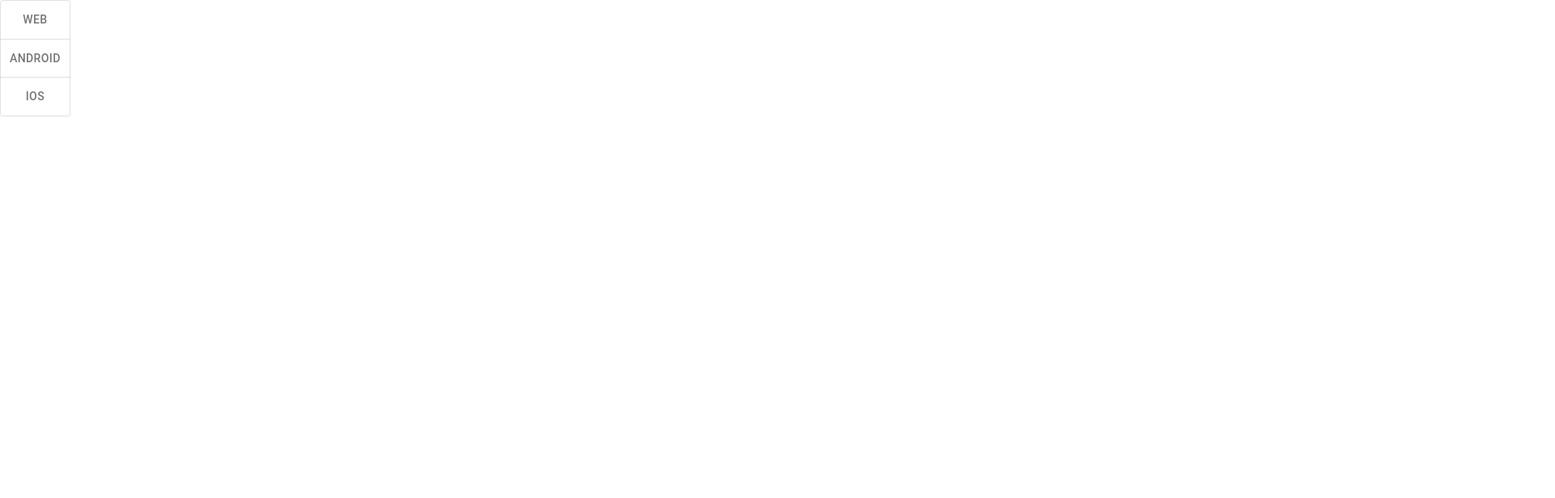
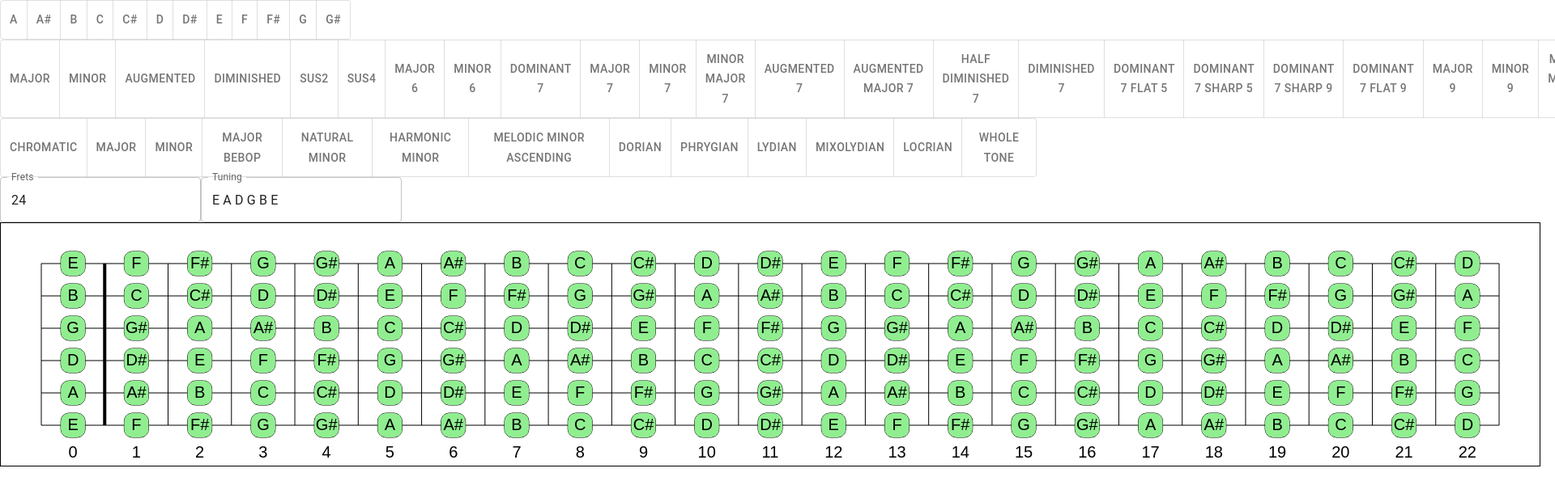
Before and after one commit to joecronin2/Muziek-tool, a React (Vite) app: page / in a window 1280 px wide. Shown: the top 616 px of the page at 81% size, 1920 px wide, since content can reach past the window. Built offline with nearby package versions, Linux system fonts and the light colour scheme; the HTML template or start-up script is replaced by a standard one.

Commit message:
Redid MUIControls. A scale or chord can be applied to the fretboard. Tuning and fretsAmount can be changed too.

```diff
--- a/src/App.tsx
+++ b/src/App.tsx
@@ -4,10 +4,10 @@ import Note from "./models/Note.ts";
 import TestControls from "./components/TestControls.tsx";
 import React, {useState} from "react";
 import NoteGroup from "./models/NoteGroup.ts";
-import NoteSelector from "./components/ButtonLayout.tsx";
 import ButtonLayout from "./components/ButtonLayout.tsx";
 import Scale from "./models/Scale.ts";
-import {Button, ToggleButton, ToggleButtonGroup} from '@mui/material';
+import {Button, createTheme, ThemeProvider, ToggleButton, ToggleButtonGroup} from '@mui/material';
+import MUIControls from "./components/MUIControls.tsx";
 
 function App() {
     const tuning: Note[] = Note.parseNotes("D A E A C# E")
@@ -31,7 +31,9 @@ function App() {
 
     return (
         <>
-            {/*<FretboardComponent fretboard={fretboard} width={1900} height={300} />*/}
+            <MUIControls fretboard={fretboard} updateFretboard={updateFretboard}/>
+
+            <FretboardComponent fretboard={fretboard} width={1900} height={300} />
             {/*<TestControls updateFretboard={updateFretboard} />*/}
             {/*<h1 className={"text-2xl text-blue-500"}>TEST</h1>*/}
 
@@ -39,19 +41,6 @@ function App() {
             {/*    <ButtonLayout options={Note.notes} />*/}
             {/*    <ButtonLayout options={scales}/>*/}
             {/*</div>*/}
-
-            <ToggleButtonGroup
-                orientation={"vertical"}
-                color="primary"
-                // value={alignment}
-                exclusive
-                // onChange={handleChange}
-                aria-label="Platform"
-            >
-                <ToggleButton value="web">Web</ToggleButton>
-                <ToggleButton value="android">Android</ToggleButton>
-                <ToggleButton value="ios">iOS</ToggleButton>
-            </ToggleButtonGroup>
 
 
 
--- a/src/components/MUIControls.tsx
+++ b/src/components/MUIControls.tsx
@@ -1,3 +1,148 @@
-export default function MUIControls() {
+import {TextField, ToggleButton, ToggleButtonGroup, useTheme} from "@mui/material";
+import React, {useState} from "react";
+import Scale from "../models/Scale.ts";
+import Chord from "../models/Chord.ts";
+import Note from "../models/Note.ts";
+import Fretboard from "../models/Fretboard.ts";
+import NoteGroup from "../models/NoteGroup.ts";
 
+
+
+export default function MUIControls({ updateFretboard, fretboard }) {
+    const [selectedNote, setSelectedNote] = useState("");
+    const [selectedScale, setSelectedScale] = useState(null);
+    const [selectedChord, setSelectedChord] = useState(null);
+    const [fretsAmount, setFretsAmount] = useState(24); // Set the initial value
+    const [selectedTuning, setSelectedTuning] = useState(fretboard.getTuningString()); // Set the initial value
+
+    const noteButtons = Note.notes.map((note, index) => (
+        <ToggleButton key={index} value={note}>
+            {note}
+        </ToggleButton>
+    ));
+
+    const chordButtons = Object.keys(Chord.CHORD_INTERVALS).map((chordName, index) => (
+        <ToggleButton key={index} value={chordName}>
+            {chordName.replace(/_/g, " ")}
+        </ToggleButton>
+    ));
+
+    const scaleButtons = Object.keys(Scale.SCALE_INTERVALS).map((scaleName, index) => (
+        <ToggleButton key={index} value={scaleName}>
+            {scaleName.replace(/_/g, " ")}
+        </ToggleButton>
+    ));
+
+    const handleNoteChange = (event, newNote) => {
+        setSelectedNote(newNote);
+        setSelectedChord(null); // Reset selected chord
+        setSelectedScale(null); // Reset selected scale
+
+
+        console.log(newNote, selectedChord, selectedScale)
+    };
+
+    const handleChordChange = (event, newChord) => {
+        setSelectedChord(newChord);
+        setSelectedScale(null); // Reset selected scale
+
+        if (selectedNote !== null) {
+            const newNoteGroup = new NoteGroup(new Note(selectedNote), Chord.CHORD_INTERVALS[newChord.toLowerCase()])
+            const newFretboard = new Fretboard(fretboard.tuning, fretsAmount, newNoteGroup)
+            console.log(newFretboard.toString())
+            updateFretboard(newFretboard)
+        }
+
+
+
+        console.log(selectedNote, newChord, selectedScale)
+
+    };
+
+    const handleScaleChange = (event, newScale) => {
+        setSelectedChord(null); // Reset selected chord
+        setSelectedScale(newScale);
+
+        const newNoteGroup = new NoteGroup(new Note(selectedNote), Scale.SCALE_INTERVALS[newScale.toLowerCase()])
+        const newFretboard = new Fretboard(fretboard.tuning, fretsAmount, newNoteGroup)
+        updateFretboard(newFretboard)
+
+        console.log(selectedNote, selectedChord, newScale)
+
+    };
+
+    const handleFretsAmountChange = (event) => {
+        setFretsAmount(event.target.value);
+        const newFretboard = new Fretboard(fretboard.tuning, fretsAmount, undefined)
+        updateFretboard(newFretboard)
+    }
+
+    const handleTuningChange = (event) => {
+        setSelectedTuning(event.target.value);
+        const newFretboard = new Fretboard(Note.parseNotes(event.target.value), fretsAmount, undefined)
+        updateFretboard(newFretboard)
+    }
+
+    return (
+        <div className={"flex flex-col gap-4"}>
+            <ToggleButtonGroup
+                orientation={"horizontal"}
+                color="primary"
+                value={selectedNote}
+                exclusive
+                onChange={handleNoteChange}
+                aria-label="Note"
+            >
+                {noteButtons}
+            </ToggleButtonGroup>
+
+            <ToggleButtonGroup
+                orientation={"horizontal"}
+                color="primary"
+                value={selectedChord}
+                exclusive
+                onChange={handleChordChange}
+                aria-label="Chord"
+            >
+                {chordButtons}
+            </ToggleButtonGroup>
+
+            <ToggleButtonGroup
+                orientation={"horizontal"}
+                color="primary"
+                value={selectedScale}
+                exclusive
+                onChange={handleScaleChange}
+                aria-label="Scale"
+            >
+                {scaleButtons}
+            </ToggleButtonGroup>
+
+            <TextField
+                className={"w-20"}
+                id="outlined-number"
+                label="Frets"
+                type="number"
+                InputLabelProps={{
+                    shrink: true,
+                }}
+                variant="outlined"
+                defaultValue={fretboard.fretsAmount}
+                onChange={handleFretsAmountChange}
+            />
+
+            <TextField
+                className={"w-32"}
+                id="outlined-textarea"
+                label="Tuning"
+                type="text"
+                InputLabelProps={{
+                    shrink: true,
+                }}
+                defaultValue={selectedTuning}
+                onChange={handleTuningChange}
+            />
+
+        </div>
+    )
 }
--- a/src/models/Fretboard.ts
+++ b/src/models/Fretboard.ts
@@ -76,6 +76,14 @@ export default class Fretboard {
         }
     }
 
+    getTuningString(): string {
+        let result = "";
+        for (const note of this.tuning) {
+            result += note.getName() + " ";
+        }
+        return result;
+    }
+
     setNoteGroup(noteGroup: NoteGroup): void {
         for (const guitarString of this.fretboard) {
             guitarString.setNoteGroup(noteGroup);
```
Also changed, not shown: src/components/FretboardComponentClass.tsx (deleted, +0 -71 lines).
